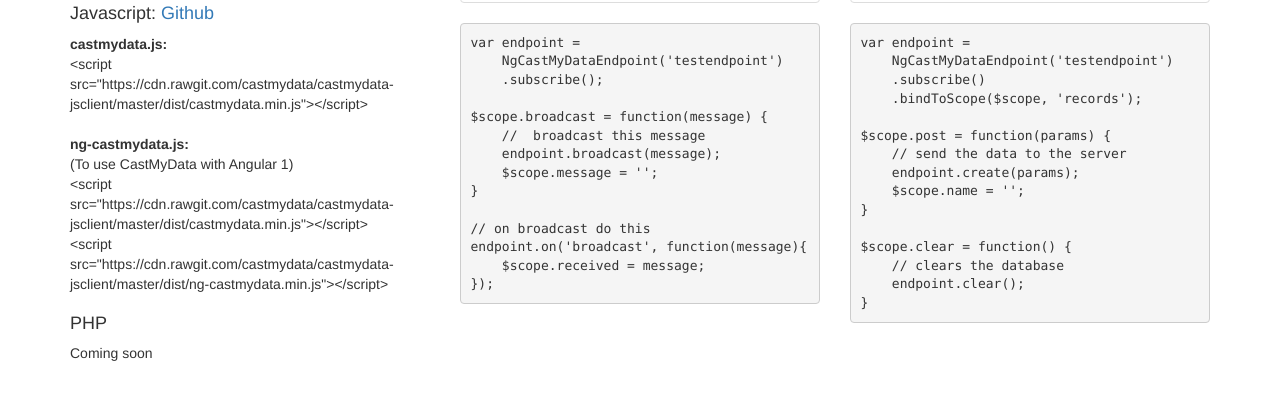
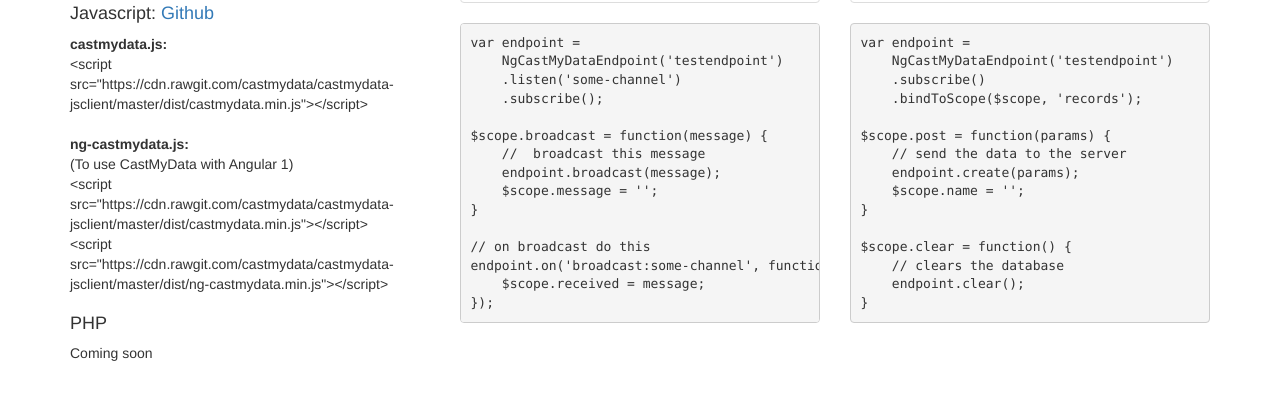
Before and after one commit to castmydata/castmydata-jsclient, a website: page examples/angular1/index.html in a window 1280 px wide. Shown: the part 334-734 px from the top of the page. Drawn offline with nearby package versions, Linux system fonts and the light colour scheme; some packages are replaced by stand-ins of ours; a script that the page names is missing.

Commit message:
Update angular examples

```diff
--- a/examples/angular1/index.html
+++ b/examples/angular1/index.html
@@ -6,8 +6,8 @@
     <script type="text/javascript" src="https://cdnjs.cloudflare.com/ajax/libs/socket.io/1.4.6/socket.io.min.js"></script>
     <script type="text/javascript" src="https://cdnjs.cloudflare.com/ajax/libs/angular.js/1.5.6/angular.min.js"></script>
     <script type="text/javascript" src="https://cdnjs.cloudflare.com/ajax/libs/angular.js/1.5.6/angular-animate.min.js"></script>
-    <script src="https://cdn.rawgit.com/castmydata/castmydata-jsclient/v3.2.0/src/castmydata.js"></script>
-    <script src="https://cdn.rawgit.com/castmydata/castmydata-jsclient/v3.2.0/src/ng-castmydata.js"></script>
+    <script src="https://cdn.rawgit.com/castmydata/castmydata-jsclient/v4.0.0/src/castmydata.js"></script>
+    <script src="https://cdn.rawgit.com/castmydata/castmydata-jsclient/v4.0.0/src/ng-castmydata.js"></script>
     <link rel="stylesheet" href="https://cdnjs.cloudflare.com/ajax/libs/twitter-bootstrap/3.3.6/css/bootstrap.css">
     <style>
         .list-group-item {
@@ -59,6 +59,7 @@
                 // create new connection
                 var endpoint = NgCastMyDataEndpoint('testendpoint')
                     .subscribe()
+                    .listen('some-channel')
                     .bindToScope($scope, 'records');
 
                 $scope.broadcast = function(message) {
@@ -68,7 +69,7 @@
                 }
 
                 // on broadcast do this
-                endpoint.on('broadcast', function(message){
+                endpoint.on('broadcast:some-channel', function(message){
                     $scope.received = message;
                 });
 
@@ -149,6 +150,7 @@ var endpoint =
 <pre>
 var endpoint =
     NgCastMyDataEndpoint('testendpoint')
+    .listen('some-channel')
     .subscribe();
 
 $scope.broadcast = function(message) {
@@ -158,7 +160,7 @@ $scope.broadcast = function(message) {
 }
 
 // on broadcast do this
-endpoint.on('broadcast', function(message){
+endpoint.on('broadcast:some-channel', function(message){
     $scope.received = message;
 });
 </pre>
```
